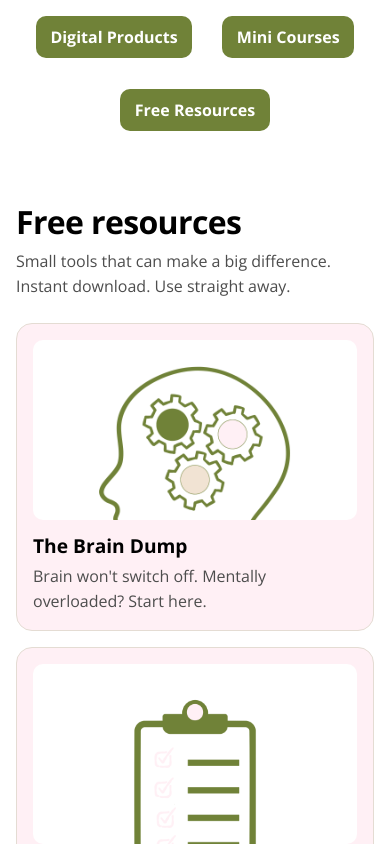
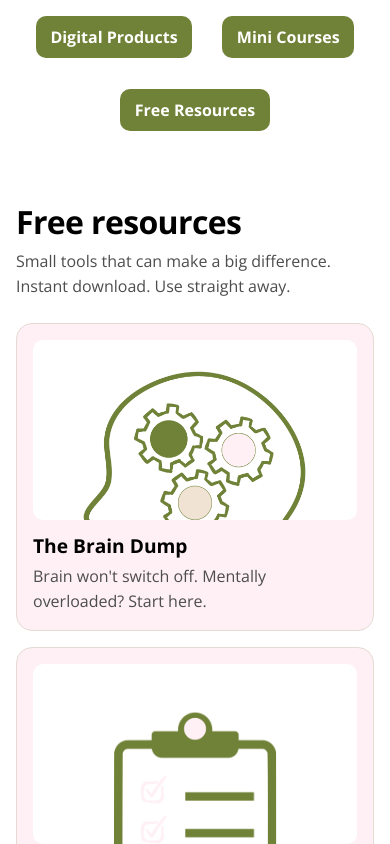
Before and after one commit to JacksonDickfos/turningtideproject, a Next.js app: page /free-resources in a window 390 px wide. Shown: the top 844 px of the page. Built offline with nearby package versions, Linux system fonts and the light colour scheme.

Commit message:
Fix hero mobile centering and prevent card image cropping

```diff
--- a/src/app/globals.css
+++ b/src/app/globals.css
@@ -465,6 +465,28 @@ html[data-scrolled="true"] .siteHeader {
   font-weight: 800;
 }
 
+@media (max-width: 600px) {
+  .hero {
+    padding: 3rem 0 2.25rem;
+  }
+
+  /* Prevent overflow that makes the hero look off-center on small screens */
+  .heroTagline {
+    white-space: normal;
+    text-wrap: balance;
+    font-size: 1.05rem;
+  }
+
+  .heroHeadingBottom {
+    text-wrap: balance;
+    overflow-wrap: anywhere;
+  }
+
+  .heroLogoImg {
+    max-width: 100%;
+  }
+}
+
 .heroTitleBlock {
   display: grid;
   gap: 0.5rem;
@@ -913,10 +935,12 @@ dd {
 }
 
 .bubbleImage {
-  width: 100%;
-  height: 100%;
-  object-fit: contain;
+  width: 100% !important;
+  height: 100% !important;
+  object-fit: contain !important;
   display: block;
+  transform: none;
+  transform-origin: center;
 }
 
 /* Free resources card 1 (The Brain Dump): white media background + slightly smaller image */
@@ -925,8 +949,7 @@ dd {
 }
 
 .bubble--fr-1 .bubbleImage {
-  width: 86%;
-  height: 86%;
+  transform: scale(0.86);
 }
 
 /* Free resources cards 2 + 3: white media background + 25% smaller image */
@@ -937,8 +960,7 @@ dd {
 
 .bubble--fr-2 .bubbleImage,
 .bubble--fr-3 .bubbleImage {
-  width: 75%;
-  height: 75%;
+  transform: scale(0.75);
 }
 
 .bubbleText {
```
